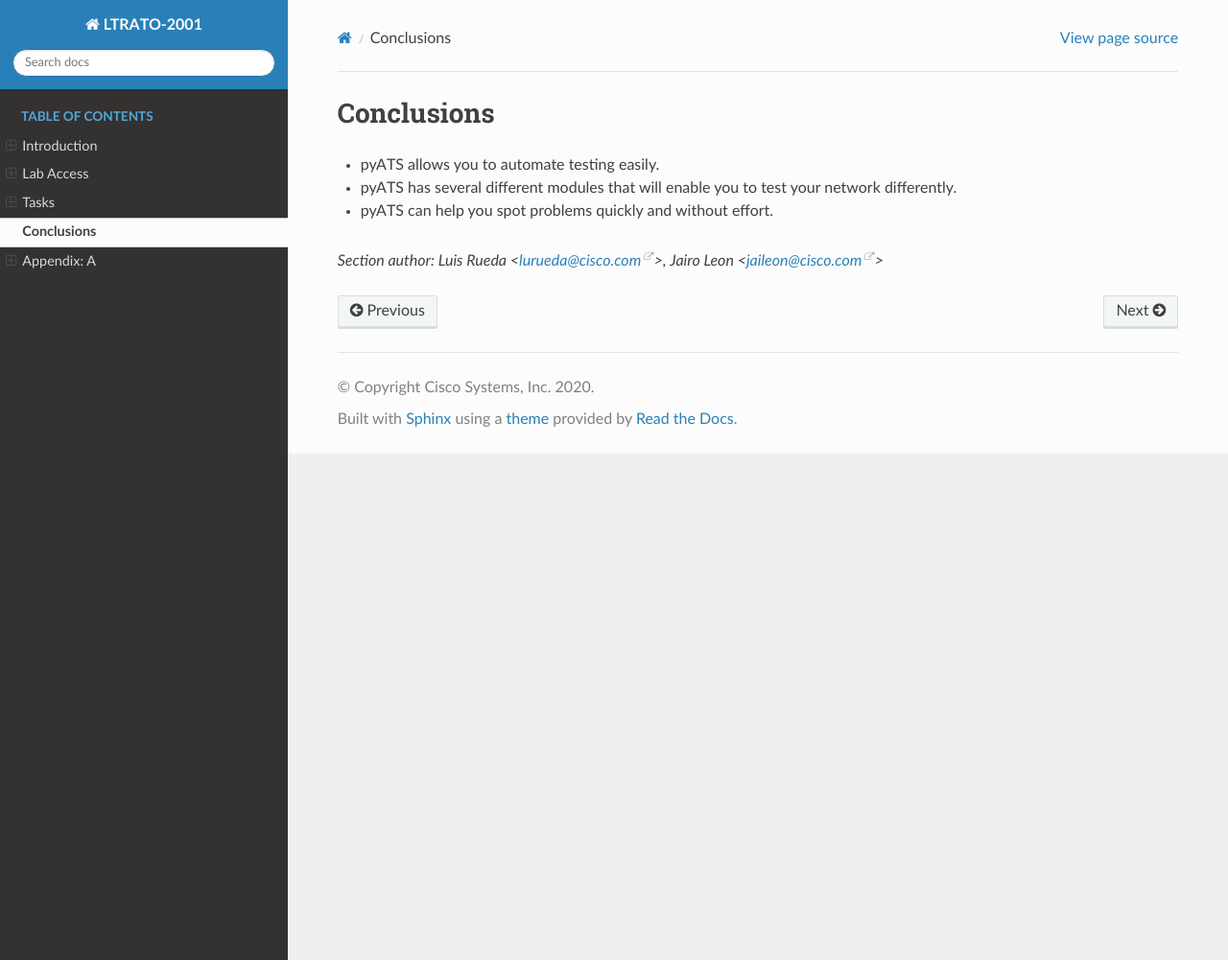
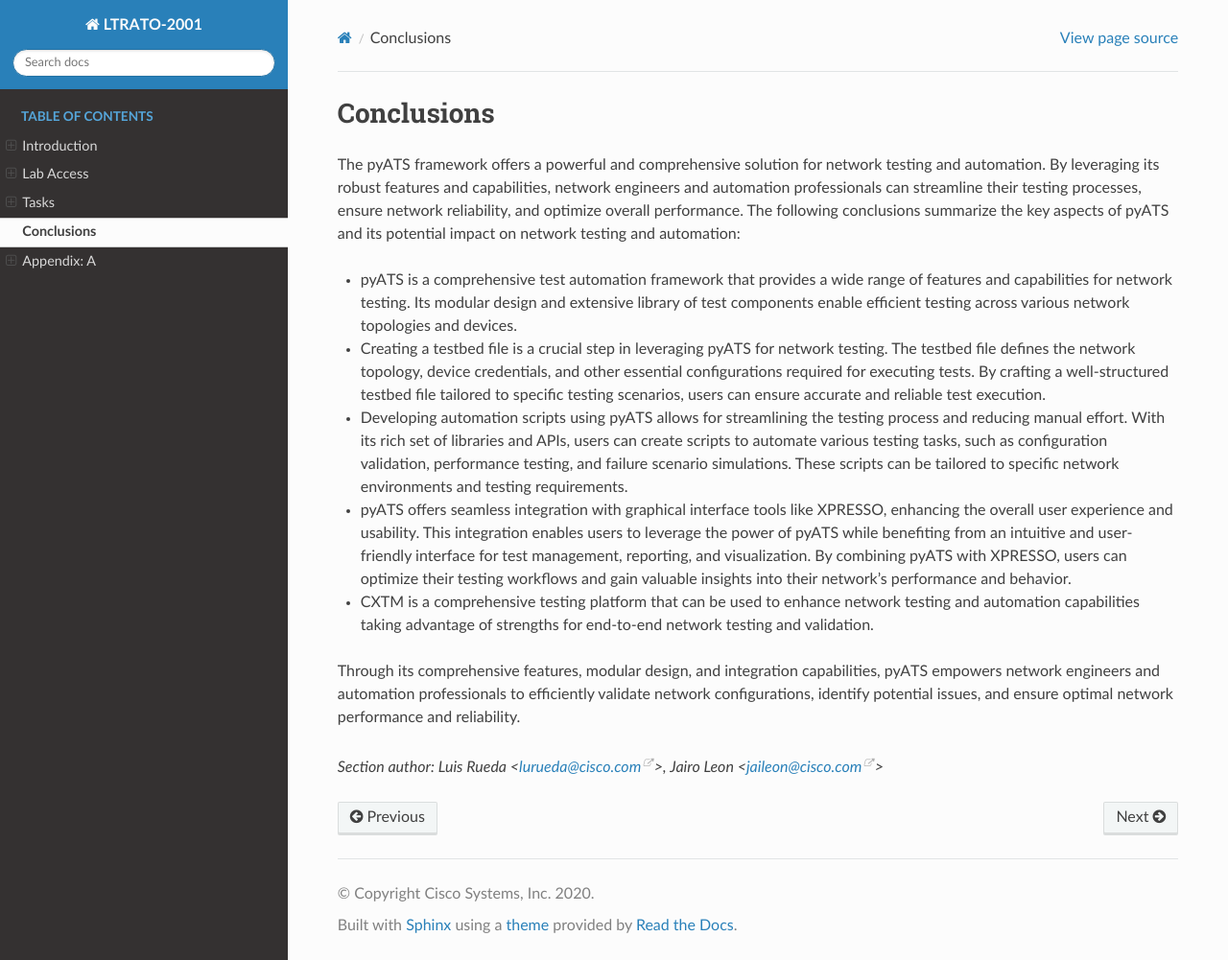
Before and after one commit to CiscoLives/LTRATO-2001, a Sphinx documentation site: the page built from docs/conclusions.rst, in a window 1280 px wide and 1001 px high. Shown: the whole window at 96% size. Built offline with Sphinx 7.4.7 and the Read the Docs theme 2.0.0, drawn with Linux system fonts in a browser that asks for light colours.

Commit message:
Improve value proposition and text for task 5

```diff
--- a/docs/conclusions.rst
+++ b/docs/conclusions.rst
@@ -2,10 +2,18 @@
 Conclusions
 ###########
 
+The pyATS framework offers a powerful and comprehensive solution for network testing and automation. By leveraging its robust features and capabilities, network engineers and automation professionals can streamline their testing processes, ensure network reliability, and optimize overall performance. The following conclusions summarize the key aspects of pyATS and its potential impact on network testing and automation:
 
-- pyATS allows you to automate testing easily.
-- pyATS has several different modules that will enable you to test your network differently.
-- pyATS can help you spot problems quickly and without effort.
+- pyATS is a comprehensive test automation framework that provides a wide range of features and capabilities for network testing. Its modular design and extensive library of test components enable efficient testing across various network topologies and devices.
 
+- Creating a testbed file is a crucial step in leveraging pyATS for network testing. The testbed file defines the network topology, device credentials, and other essential configurations required for executing tests. By crafting a well-structured testbed file tailored to specific testing scenarios, users can ensure accurate and reliable test execution.
+
+- Developing automation scripts using pyATS allows for streamlining the testing process and reducing manual effort. With its rich set of libraries and APIs, users can create scripts to automate various testing tasks, such as configuration validation, performance testing, and failure scenario simulations. These scripts can be tailored to specific network environments and testing requirements.
+
+- pyATS offers seamless integration with graphical interface tools like XPRESSO, enhancing the overall user experience and usability. This integration enables users to leverage the power of pyATS while benefiting from an intuitive and user-friendly interface for test management, reporting, and visualization. By combining pyATS with XPRESSO, users can optimize their testing workflows and gain valuable insights into their network's performance and behavior.
+
+- CXTM is a comprehensive testing platform that can be used to enhance network testing and automation capabilities taking advantage of strengths for end-to-end network testing and validation.
+
+Through its comprehensive features, modular design, and integration capabilities, pyATS empowers network engineers and automation professionals to efficiently validate network configurations, identify potential issues, and ensure optimal network performance and reliability.
 
 .. sectionauthor:: Luis Rueda <lurueda@cisco.com>, Jairo Leon <jaileon@cisco.com>
--- a/docs/tasks/task5/step1.rst
+++ b/docs/tasks/task5/step1.rst
@@ -1,7 +1,7 @@
 Step 1: Access CXTM platform and create a new project
 #####################################################
 
-**Value Proposition:** In this task we will learn how to access the CXTM platform, and create a new project.
+**Value Proposition:** CXTM is a cloud-based test automation platform that enables businesses to streamline their software testing processes, improve quality assurance, and accelerate time-to-market. By providing a centralized environment for managing and executing automated tests, CXTM helps organizations reduce the costs associated with manual testing, increase testing coverage, and enhance the overall efficiency of their development cycles.
 
 
 #. Open a Chrome browser and access the `CXTM platform <https://198.18.134.19>`__ using the following credentials:
--- a/docs/tasks/task5/step2.rst
+++ b/docs/tasks/task5/step2.rst
@@ -1,8 +1,8 @@
 Step 2: Add the device under test to the testbed
 ################################################
 
-**Value Proposition:** In this step we will learn how to add a device as a device under test (DUT).
 
+**Value Proposition:** In this crucial step, we will learn how to efficiently integrate a device as a Device Under Test (DUT) into the testbed. Ensuring proper device configuration and connectivity is critical for seamless testing, validation, and troubleshooting processes. By following industry best practices, this step facilitates streamlined operations, minimizes downtime, and enhances productivity, ultimately contributing to cost savings and improved business outcomes.
 
 #. Expand the left-hand navigational panel and scroll down to :guilabel:`Project Automation` and click on the :guilabel:`Devices` section.
 
--- a/docs/tasks/task5/step3.rst
+++ b/docs/tasks/task5/step3.rst
@@ -1,8 +1,7 @@
 Step 3: Configure the script and execute it
 ###########################################
 
-**Value Proposition:** In this step, we will create a script and execute it, to run the desired tests against the device under test.
-
+**Value Proposition:** This step allows you to efficiently create and execute automated tests against network devices using a powerful and user-friendly scripting framework. By codifying tests into reusable scripts, businesses can ensure consistent network validation, reduce human error, and increase operational scalability. The scripts can verify critical network functions like routing, simplifying test maintenance and enabling comprehensive regression testing. Automated network testing helps businesses proactively identify and resolve issues before impact, improving service reliability and uptime.
 
 #. Expand the left-hand navigational panel and scroll down to :guilabel:`Test Cases` and click on the :guilabel:`Test Cases` sub-section.
 
--- a/docs/tasks/task5/step4.rst
+++ b/docs/tasks/task5/step4.rst
@@ -1,8 +1,7 @@
 Step 4: Configure another script and execute it
 ###############################################
 
-**Value Proposition:** In this step, we will create a script and execute it, to run the desired tests against the device under test.
-
+**Value Proposition:** In this step, we will automate the verification of critical network infrastructure by creating and executing a robotic testing script. This automated testing approach allows organizations to ensure network reliability, reduce downtime risks, and enable efficient operations - ultimately improving business continuity and productivity while optimizing IT resource utilization.
 
 #. Expand the left-hand navigational panel and scroll down to :guilabel:`Test Cases` and click on the :guilabel:`Test Cases` sub-section.
 
```
Also changed, not shown: docs/tasks/task5/index.rst (+11 -0 lines).
